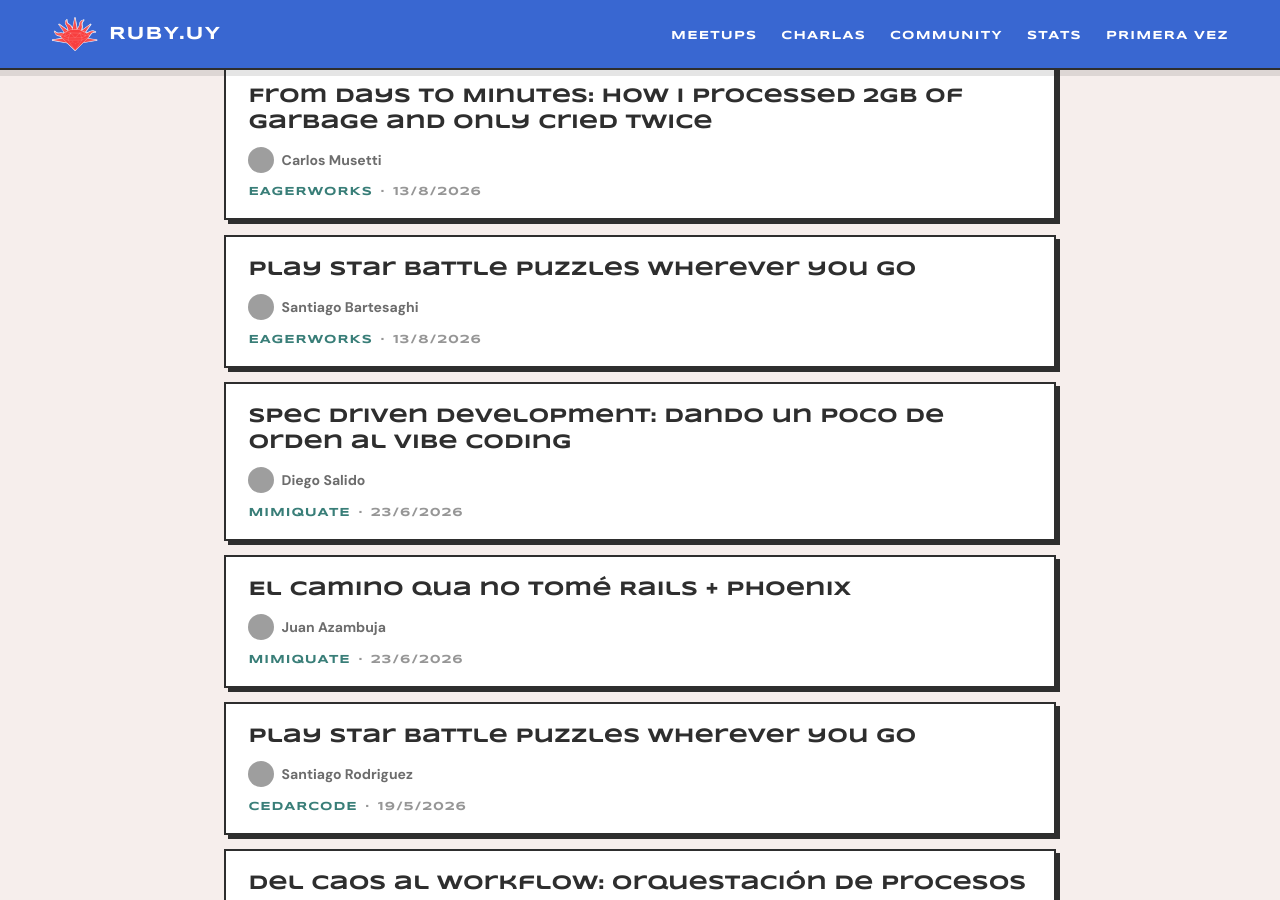
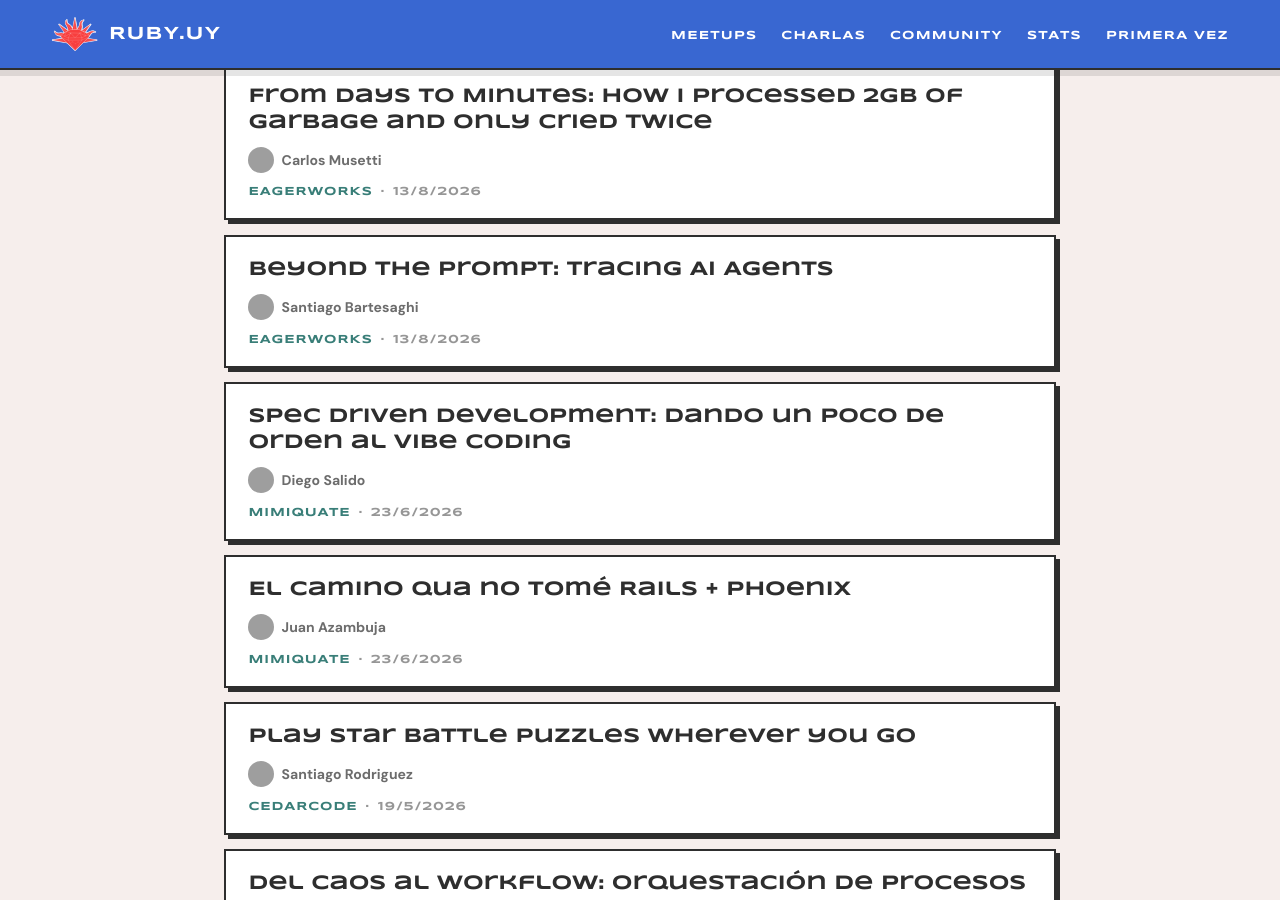
Before and after one commit to rubyuy/ruby.uy, a Jekyll site: the page built from talks.html, in a window 1280 px wide and 900 px high, scrolled down 570 px. Built offline with Jekyll 4.4.1, drawn with Linux system fonts in a browser that asks for light colours; grey boxes are pictures that could not be loaded.

Commit message:
Fix talk title

```diff
--- a/_meetups/2026-08-13-eagerworks.md
+++ b/_meetups/2026-08-13-eagerworks.md
@@ -9,7 +9,7 @@ talks:
      - carlos_musetti
    recording: https://www.youtube.com/embed/3dFaRkG6aKs?si=M39Mwu_VyP_1-RqF
 
- - title: "Play Star Battle Puzzles wherever you go"
+ - title: "Beyond the Prompt: Tracing AI Agents"
    speakers:
      - santiago_bartesaghi
    recording: https://www.youtube.com/embed/TbyWOtB2ojo?si=ORZh6AlncjwYU7VT
```
